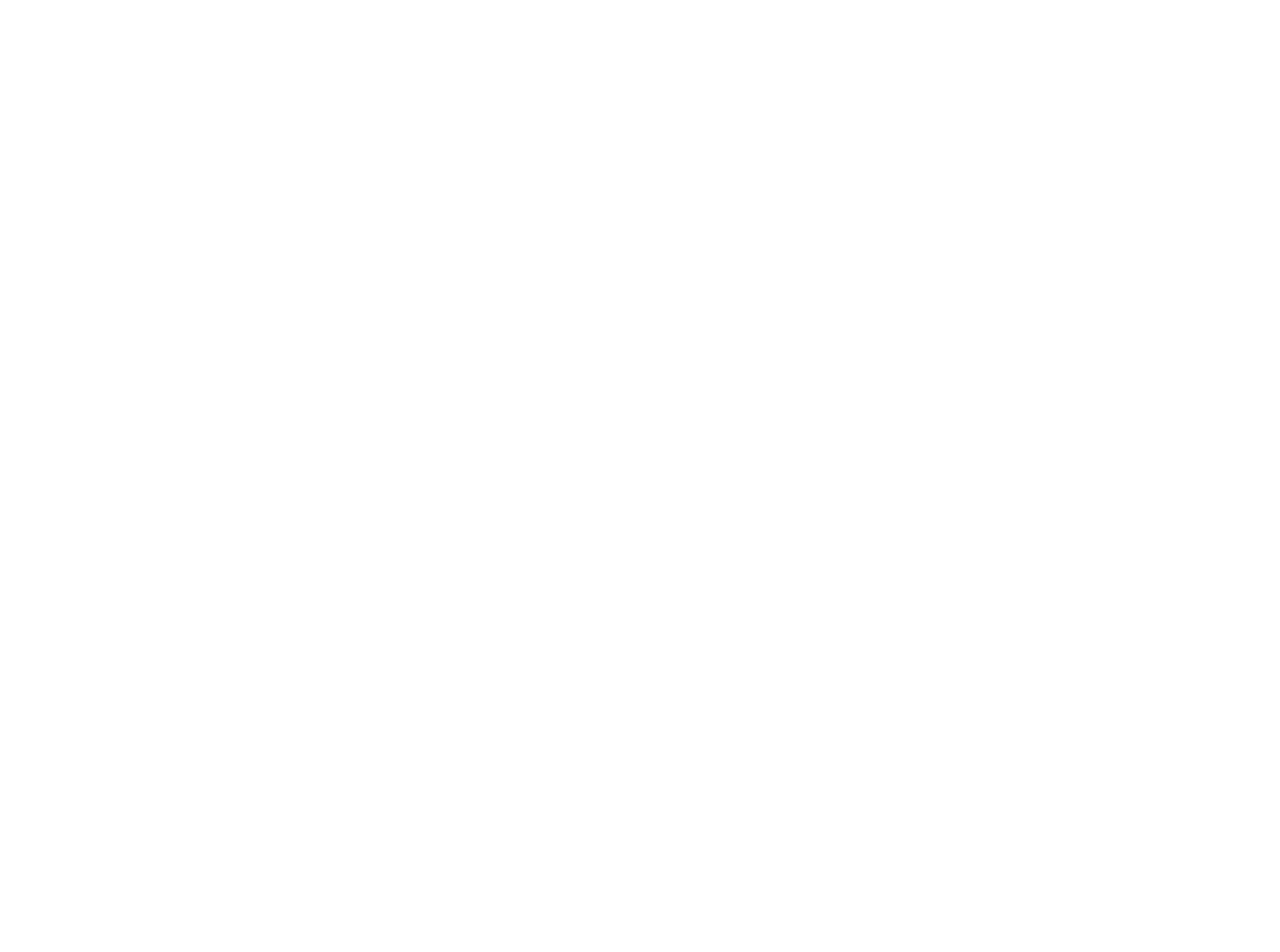
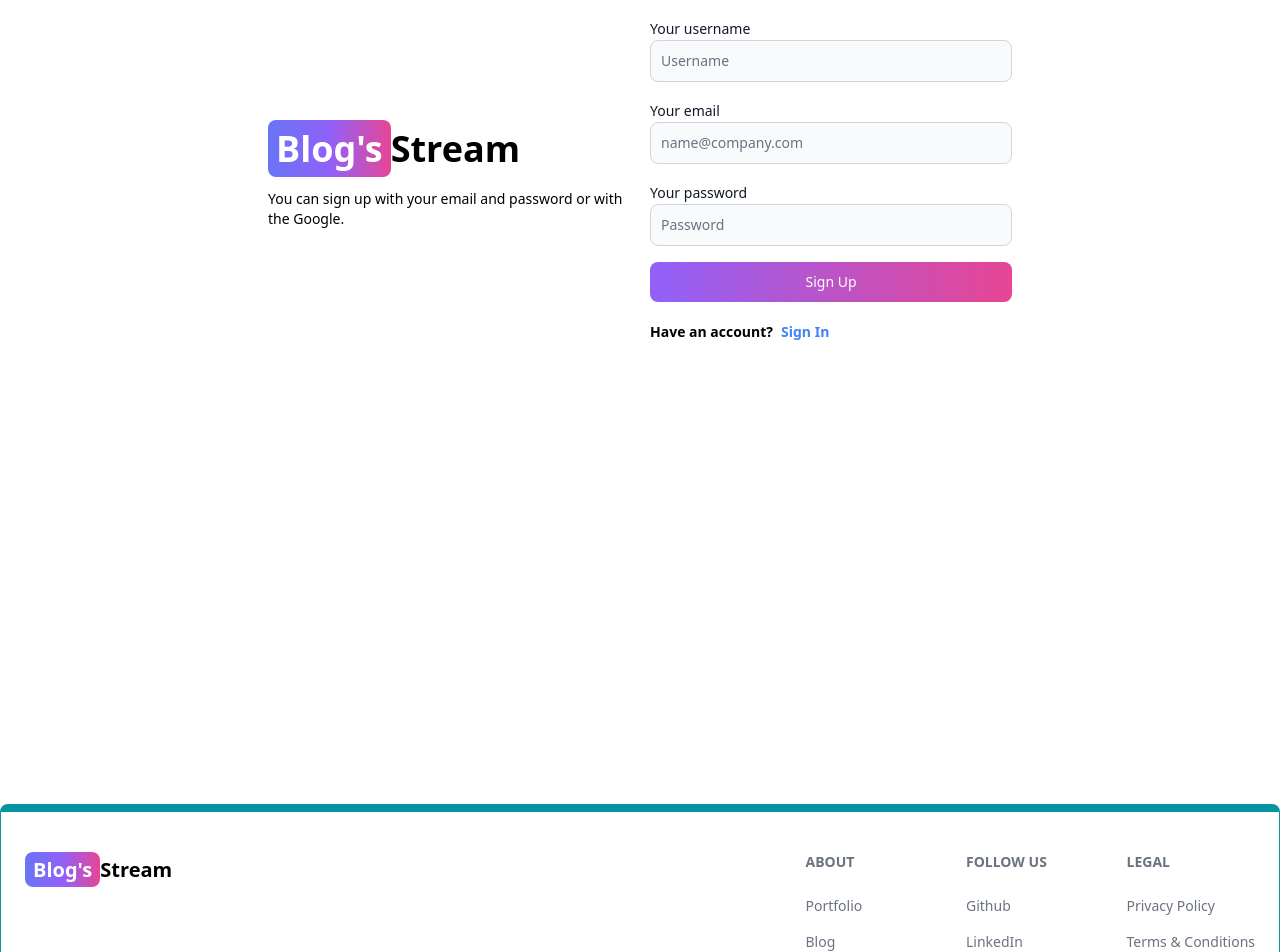
Before and after one commit to anusha7530/BlogBox-MERN_application, a React (Vite) app in the folder client/: page /sign-up in a window 1280 px wide. Shown: the part 140-1092 px from the top of the page. Before the commit the page ends 800 px from the top, so only its background shows below. Built offline with nearby package versions, Linux system fonts and the light colour scheme.

Commit message:
Added Footer

```diff
--- a/client/src/App.jsx
+++ b/client/src/App.jsx
@@ -7,6 +7,8 @@
 import Dashborad from './pages/Dashborad'
 import Projects from './pages/Projects'
 import Header from './components/Header'
+import FooterCom from './components/Footer'
+
 export default function App() {
   return (
     <BrowserRouter>
@@ -19,6 +21,7 @@
         <Route path = '/dashboard' element={< Dashborad/>} />
         <Route path = '/projects' element={< Projects/>} />
       </Routes>
+      <FooterCom/>
     </BrowserRouter>
   )
 }
--- /dev/null
+++ b/client/src/components/Footer.jsx
@@ -0,0 +1,96 @@
+import React from "react";
+import { Footer } from "flowbite-react";
+import { Link } from "react-router-dom";
+import { BsFacebook,BsInstagram, BsTwitter, BsGithub, BsDribbble } from 'react-icons/bs';
+
+export default function FooterCom() {
+  return (
+    <Footer container className="border border-t-8 border-teal-500">
+      <div className="w-full max-w-7xl mx-auto">
+        <div className="grid w-full justify-between sm:flex md:grid-cols-1">
+          <div className="mt-5">
+            <Link
+              to="/"
+              className="self-center whitespace-nowrap text-lg sm:text-xl dark:test-white font-semibold "
+            >
+              <span className="bg-gradient-to-r from-indigo-500 via-purple-500 to-pink-500 px-2 py-1 rounded-lg text-white">
+                Blog's
+              </span>
+              Stream
+            </Link>
+          </div>
+
+          <div className="grid grid-cols-2 gap-8 mt-4 sm:grid-cols-3 dm:gap-6">
+            <div>
+              <Footer.Title title="About" />
+              <Footer.LinkGroup col>
+                <Footer.Link
+                  href="https://anusha7530.github.io/Portfolio"
+                  target="_blank"
+                  rel="noopener noreferrer"
+                >
+                  Portfolio
+                </Footer.Link>
+                <Footer.Link
+                  href="/about"
+                  target="_blank"
+                  rel="noopener noreferrer"
+                >
+                  Blog
+                </Footer.Link>
+              </Footer.LinkGroup>
+            </div>
+
+            <div>
+              <Footer.Title title="Follow Us" />
+              <Footer.LinkGroup col>
+                <Footer.Link
+                  href="https://github.com/anusha7530"
+                  target="_blank"
+                  rel="noopener noreferrer"
+                >
+                  Github
+                </Footer.Link>
+                <Footer.Link
+                  href="https://www.linkedin.com/in/anusha-agarwal-068b70271"
+                  target="_blank"
+                  rel="noopener noreferrer"
+                >
+                  LinkedIn
+                </Footer.Link>
+              </Footer.LinkGroup>
+            </div>
+
+            <div>
+              <Footer.Title title="Legal" />
+              <Footer.LinkGroup col>
+                <Footer.Link
+                  href="#"
+                >
+                  Privacy Policy
+                </Footer.Link>
+                <Footer.Link
+                  href="#"
+                >
+                  Terms &amp; Conditions
+                </Footer.Link>
+              </Footer.LinkGroup>
+            </div>
+          </div>
+        </div>
+
+        <Footer.Divider />
+        <div className="w-full sm:flex sm:items-center sm:justify-between">
+            <Footer.Copyright href='#' by="Anusha Agarwal" year={new Date().getFullYear()}/>
+            <div className="flex gap-6 sm:mt-0 mt-4 sm:justify-center">
+                <Footer.Icon href='#' icon={BsFacebook} />
+                <Footer.Icon href='#' icon={BsInstagram} />
+                <Footer.Icon href='#' icon={BsTwitter} />
+                <Footer.Icon href='https://github.com/anusha7530' icon={BsGithub} />
+                <Footer.Icon href='#' icon={BsDribbble} />
+            </div>
+        </div>
+      </div>
+    </Footer>
+  );
+}
--- a/client/src/components/Header.jsx
+++ b/client/src/components/Header.jsx
@@ -10,9 +10,10 @@
     <Navbar className="border-b-2">
       <Link
         to="/"
-        className="self-center text-sm sm:text-xl font-semibold bg-gradient-to-r from-indigo-500 via-purple-500 to-pink-500 px-2 py-1 rounded-lg text-white"
+        className="self-center whitespace-nowrap text-sm sm:text-xl dark:test-white font-semibold "
       >
-        <span>BlogBox</span>
+        <span className="bg-gradient-to-r from-indigo-500 via-purple-500 to-pink-500 px-2 py-1 rounded-lg text-white">Blog's</span>
+        Stream
       </Link>
       <form>
         <TextInput
--- a/client/src/pages/SignUp.jsx
+++ b/client/src/pages/SignUp.jsx
@@ -1,9 +1,118 @@
-import React from 'react'
+import React, { useState } from "react";
+import { Link, useNavigate } from "react-router-dom";
+import { Label, TextInput, Button, Alert, Spinner } from "flowbite-react";
 
 export default function SignUp() {
+  const [formData, setFormData] = useState({});
+  const [errorMessage, setErrorMessage] = useState(null);
+  const [loading, setLoading] = useState(false);
+  const navigate = useNavigate();
+
+  const handleChange = (e) => {
+    setFormData({ ...formData, [e.target.id]: e.target.value.trim() });
+  };
+
+  const handleSubmit = async (e) => {
+    e.preventDefault();
+    if (!formData.username || !formData.email || !formData.password) {
+      return setErrorMessage("Please fill out all the fields");
+    }
+    try {
+      setLoading(true);
+      setErrorMessage(null);
+      const res = await fetch("/api/auth/signup", {
+        method: "POST",
+        headers: { "Content-Type": "application/json" },
+        body: JSON.stringify(formData),
+      });
+      const data = await res.json();
+      if (data.success === false) {
+        return setErrorMessage(data.message);
+      }
+      setLoading(false);
+      if(res.ok){
+        navigate('/sign-in');
+      }
+    } catch (error) {
+      setErrorMessage(error.message);
+      setLoading(false);
+    }
+  };
+
   return (
-    <div>
-      SignUp
+    <div className="min-h-screen mt-20">
+      <div className="flex p-3 max-w-3xl mx-auto flex-col md:flex-row md:items-center gap-5">
+        <div className="flex-1">
+          <Link to="/" className="text-4xl dark:test-white font-bold">
+            <span className="bg-gradient-to-r from-indigo-500 via-purple-500 to-pink-500 px-2 py-1 rounded-lg text-white">
+              Blog's
+            </span>
+            Stream
+          </Link>
+          <p className="text-sm mt-5">
+            You can sign up with your email and password or with the Google.
+          </p>
+        </div>
+
+        <div className="flex-1">
+          <form className="flex flex-col gap-4" onSubmit={handleSubmit}>
+            <div>
+              <Label value="Your username" />
+              <TextInput
+                type="text"
+                placeholder="Username"
+                id="username"
+                onChange={handleChange}
+                autoComplete="off"
+              />
+            </div>
+            <div>
+              <Label value="Your email" />
+              <TextInput
+                type="email"
+                placeholder="name@company.com"
+                id="email"
+                onChange={handleChange}
+                autoComplete="off"
+              />
+            </div>
+            <div>
+              <Label value="Your password" />
+              <TextInput
+                type="password"
+                placeholder="Password"
+                id="password"
+                onChange={handleChange}
+              />
+            </div>
+            <Button
+              gradientDuoTone="purpleToPink"
+              type="submit"
+              disabled={loading}
+            >
+              {
+                loading ? (
+                  <>
+                  <Spinner size='sm'/>
+                  <span className="pl-3">Loading...</span>
+                  </>
+                ) : 'Sign Up'
+              }
+            </Button>
+          </form>
+          <div className="flex gap-2 text-sm mt-5 font-semibold">
+            <span>Have an account?</span>
+            <Link to="/sign-in" className="text-blue-500">
+              Sign In
+            </Link>
+          </div>
+          {errorMessage && (
+            <Alert className="mt-5" color="failure">
+              {errorMessage}
+            </Alert>
+          )}
+        </div>
+      </div>
     </div>
-  )
+  );
 }
--- a/client/vite.config.js
+++ b/client/vite.config.js
@@ -3,5 +3,13 @@
 
 // https://vitejs.dev/config/
 export default defineConfig({
+  server: {
+    proxy: {
+      '/api' : {
+        target: 'http://localhost:3000',
+        secure: false,
+    } ,
+  },
+},
   plugins: [react()],
 })
```
